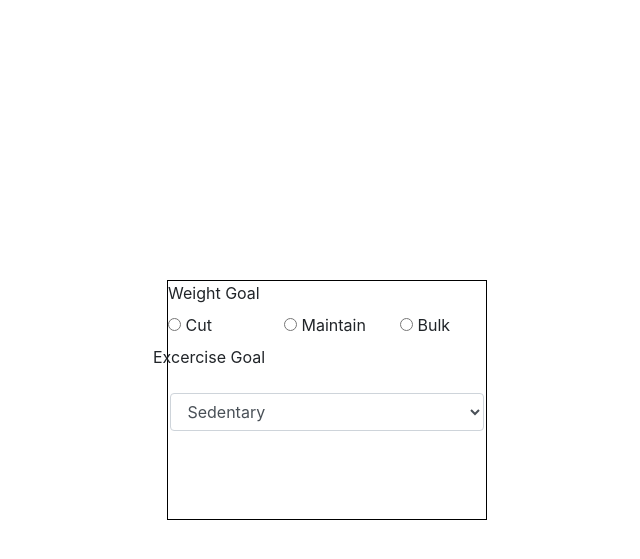
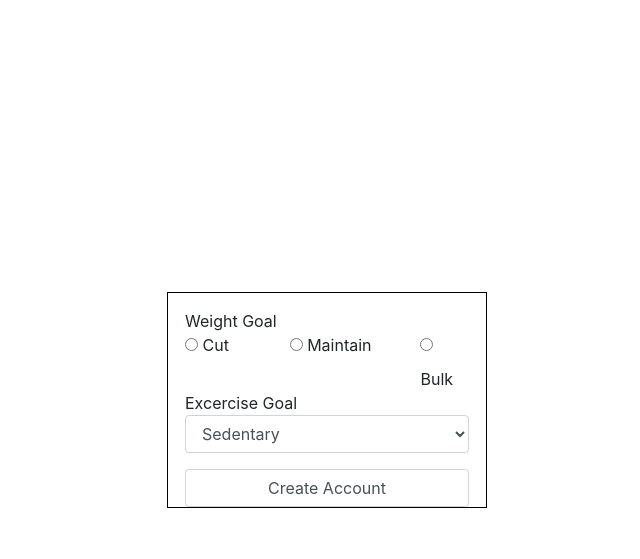
Before and after one commit to HarrySchreiber/FeedFeed, a Flask app: template FeedFeed/templates/goals_signup.html in a window 1280 px wide. Shown: the top 559 px of the page, without its empty margins (313-953 px from the left). Run offline with Flask 2, Linux system fonts and the light colour scheme; the template is opened without the code that fills it, so the values that code supplies are empty; some libraries are stand-ins or nearby versions.

Commit message:
Finished the css for the goals signup page

```diff
--- a/FeedFeed/templates/goals_signup.html
+++ b/FeedFeed/templates/goals_signup.html
@@ -8,10 +8,21 @@ About You
 <link rel="stylesheet" href="/static/styles/login_signup.css">
 <style>
     .container{
-        height: 15em;
+        height: 13.5em;
+        padding-left: 2em;
+        padding-right: 2em;
+        padding-top: 1em;
     }
     input[type=radio]{
         visibility: visible;
+        margin-bottom: 1em;
+    }
+    .form-control{
+        margin-top: 0%;
+        width: 100%;
+    }
+    label{
+        margin-bottom: 0%;
     }
 </style>
 {%endblock%}
@@ -21,11 +32,11 @@ About You
     <form id="goal-info-signup">
         <label for="weight-goal">Weight Goal</label>
         <div class="row">
-            <div class="col">
+            <div class="col-sm-4">
                 <input type="radio" id="cut-radio-button" name="weight-goal" value="cut">
                 <label for="cut-radio-button">Cut</label><br>
             </div>
-            <div class="col">
+            <div class="col-sm-5">
                 <input type="radio" id="maintain-radio-button" name="weight-goal" value="maintain">
                 <label for="maintain-radio-button">Maintain</label><br>
             </div>
@@ -34,7 +45,6 @@ About You
                 <label for="bulk-radio-button">Bulk</label><br>
             </div>
         </div>
-        <div class="row">
         <label for="excercise-goal-box">Excercise Goal</label><br>
         <select class="form-control" id="excercise-goal-box">
             <option value=1.2>Sedentary</option>
@@ -43,7 +53,7 @@ About You
             <option value=1.725>Very Active (6-7 times a week)</option>
             <option value=1.9>Very Active (6-7 times a week) and work a physically demanding job</option>
         </select>
-        </div>
+        <input class="form-control" type="submit" value="Create Account">
     </form>
 </div>
 {%endblock%}
```
Lines whose indentation alone changed are shown as unchanged.
